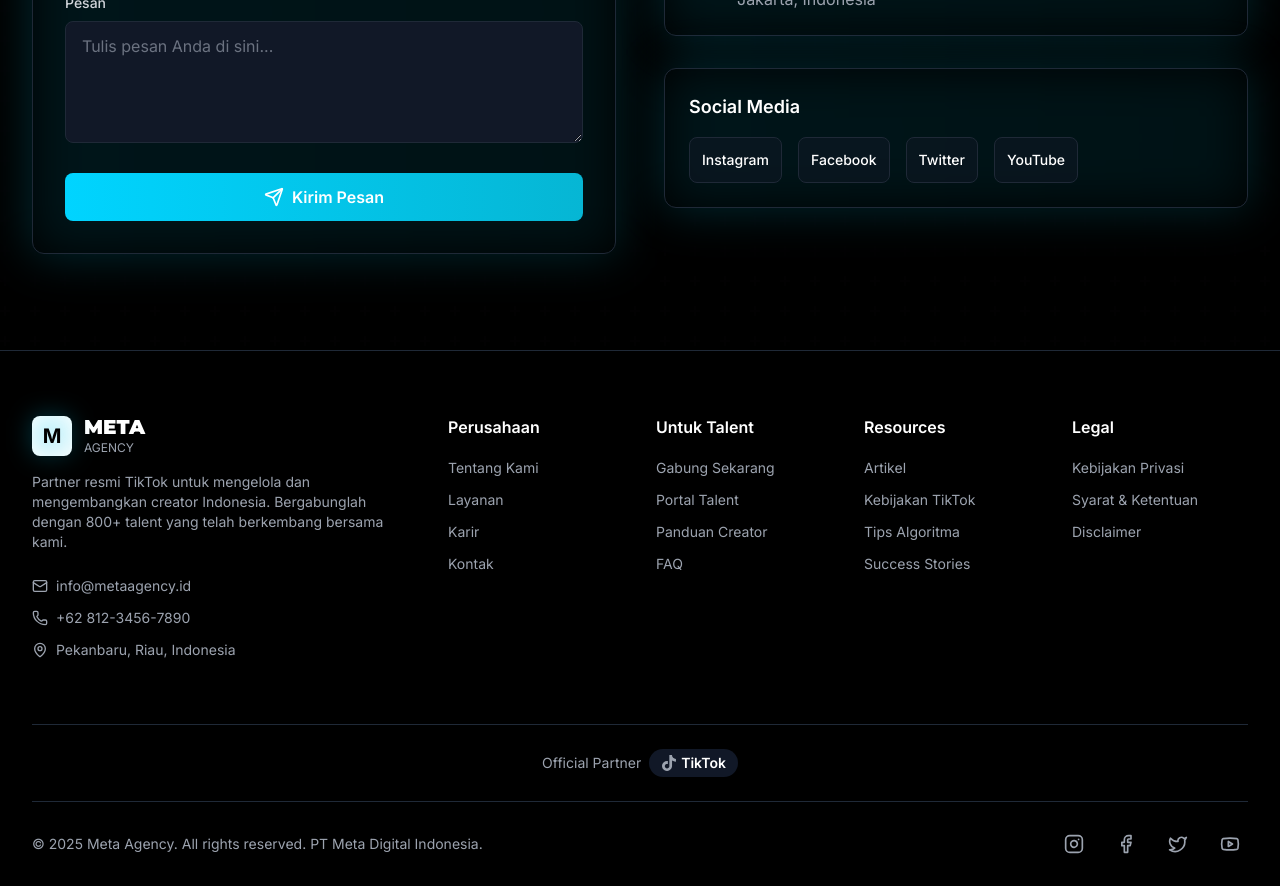
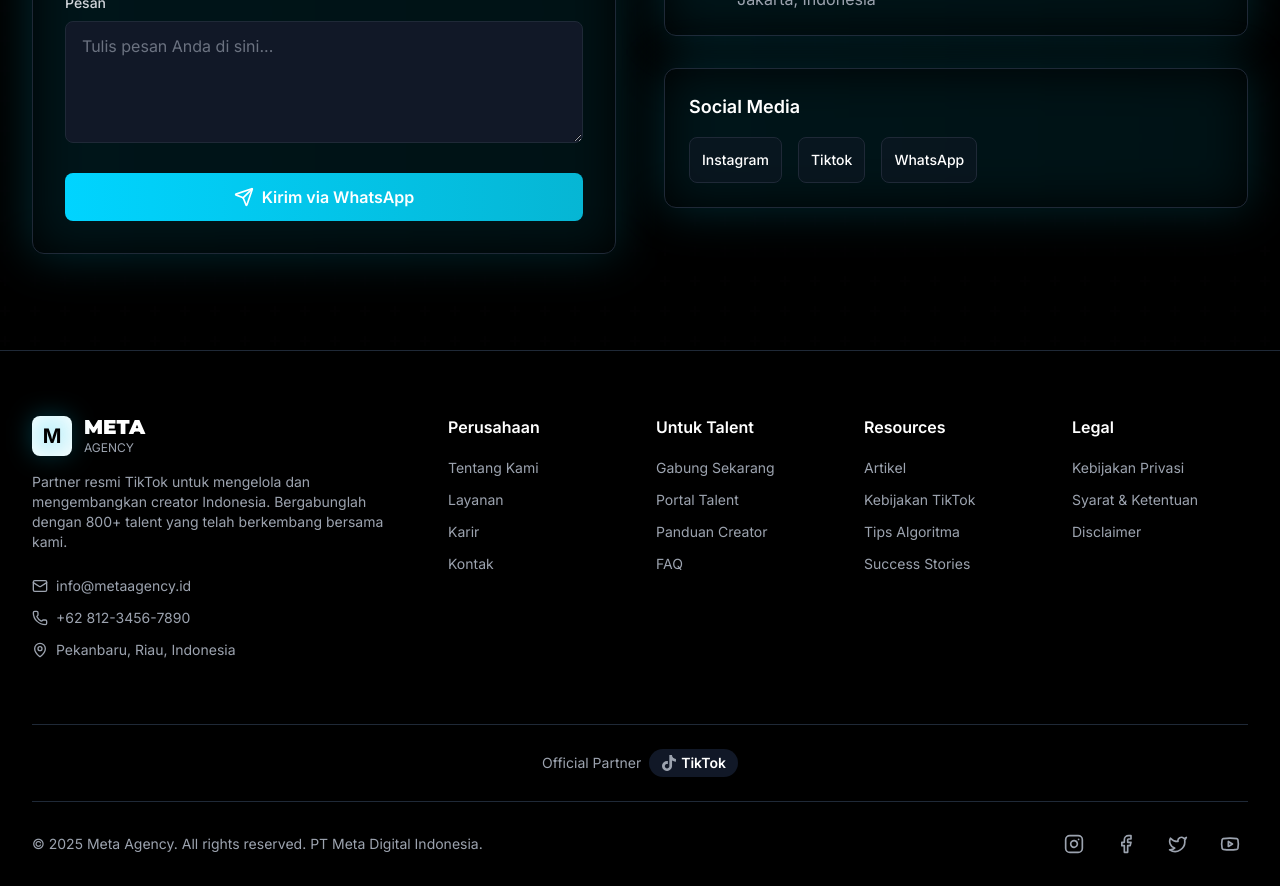
Before and after one commit to haziqdafren/metaAgency, a React (Create React App) app: page / in a window 1280 px wide. Shown: the part 4300-5186 px from the top of the page. Built offline with nearby package versions, Linux system fonts and the light colour scheme.

Commit message:
ContactSection Progres Arya

```diff
--- a/src/components/sections/ContactSection.jsx
+++ b/src/components/sections/ContactSection.jsx
@@ -23,8 +23,24 @@ const ContactSection = () => {
 
   const handleSubmit = (e) => {
     e.preventDefault();
-    // Handle form submission here
-    console.log('Form submitted:', formData);
+
+    // Format the message in Bahasa Indonesia
+    const whatsappMessage = `Halo, saya ${formData.name}
+Email: ${formData.email}
+Subjek: ${formData.subject}
+Pesan: ${formData.message}`;
+
+    // Encode the message for URL
+    const encodedMessage = encodeURIComponent(whatsappMessage);
+
+    // WhatsApp number (you can change this to your actual WhatsApp number)
+    // const whatsappNumber = '6282383616024'; // Using the phone number from contactInfo
+
+    // Create WhatsApp URL
+    const whatsappUrl = `https://wa.me/${62895360039764}?text=${encodedMessage}`;
+
+    // Open WhatsApp in a new tab
+    window.open(whatsappUrl, '_blank');
   };
 
   const contactInfo = [
@@ -137,7 +153,7 @@ const ContactSection = () => {
                     className="w-full flex items-center justify-center space-x-2 px-6 py-3 bg-gradient-to-r from-meta-blue to-cyan-500 text-white rounded-lg font-semibold hover:opacity-90 transition-opacity"
                   >
                     <Send className="w-5 h-5" />
-                    <span>Kirim Pesan</span>
+                    <span>Kirim via WhatsApp</span>
                   </button>
                 </form>
               </div>
@@ -192,7 +208,7 @@ const ContactSection = () => {
                   <h3 className={`text-lg font-semibold mb-4 transition-colors duration-500 ${theme === 'dark' ? 'text-white' : 'text-meta-black'}`}>Social Media</h3>
                   <div className="flex space-x-4">
                     <a
-                      href="https://instagram.com/metaagency"
+                      href="https://instagram.com/@metaagencyofficial"
                       target="_blank"
                       rel="noopener noreferrer"
                       className={`p-3 rounded-lg border transition-colors duration-500 font-medium text-sm ${theme === 'dark' ? 'bg-meta-gray-900/50 border-meta-gray-800 text-white hover:bg-meta-gray-800' : 'bg-white border-meta-gray-200 text-meta-black hover:bg-meta-gray-100'}`}
@@ -200,28 +216,20 @@ const ContactSection = () => {
                       Instagram
                     </a>
                     <a
-                      href="https://facebook.com/metaagency"
+                      href="https://tiktok.com/@metaagencyofficial"
                       target="_blank"
                       rel="noopener noreferrer"
                       className={`p-3 rounded-lg border transition-colors duration-500 font-medium text-sm ${theme === 'dark' ? 'bg-meta-gray-900/50 border-meta-gray-800 text-white hover:bg-meta-gray-800' : 'bg-white border-meta-gray-200 text-meta-black hover:bg-meta-gray-100'}`}
                     >
-                      Facebook
+                      Tiktok
                     </a>
                     <a
-                      href="https://twitter.com/metaagency"
+                      href="https://wa.me/62895360039764"
                       target="_blank"
                       rel="noopener noreferrer"
                       className={`p-3 rounded-lg border transition-colors duration-500 font-medium text-sm ${theme === 'dark' ? 'bg-meta-gray-900/50 border-meta-gray-800 text-white hover:bg-meta-gray-800' : 'bg-white border-meta-gray-200 text-meta-black hover:bg-meta-gray-100'}`}
                     >
-                      Twitter
-                    </a>
-                    <a
-                      href="https://youtube.com/metaagency"
-                      target="_blank"
-                      rel="noopener noreferrer"
-                      className={`p-3 rounded-lg border transition-colors duration-500 font-medium text-sm ${theme === 'dark' ? 'bg-meta-gray-900/50 border-meta-gray-800 text-white hover:bg-meta-gray-800' : 'bg-white border-meta-gray-200 text-meta-black hover:bg-meta-gray-100'}`}
-                    >
-                      YouTube
+                      WhatsApp
                     </a>
                   </div>
                 </div>
```
Also changed, not shown: package.json (+4 -3 lines), 1 other file (tests, documents, lock files or other folders).
